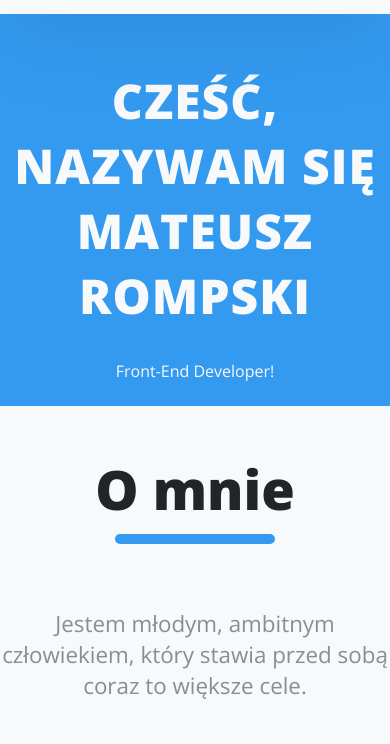
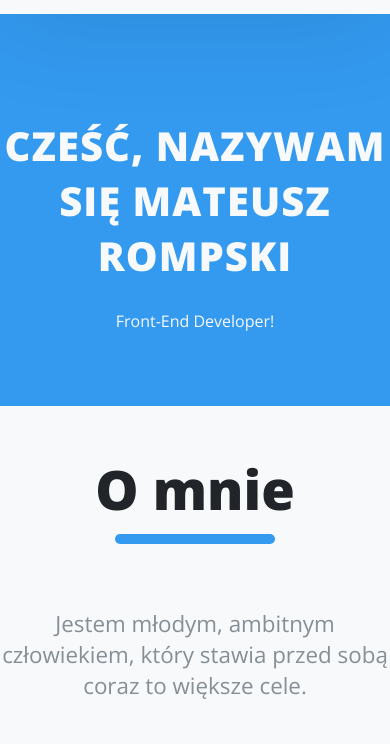
Before and after one commit to Mefyu6/portfolio, a plain HTML site: page index.html in a window 390 px wide. Shown: the part 100-844 px from the top of the page. Drawn offline with nearby package versions, Linux system fonts and the light colour scheme; a web font is replaced by a local one.

Commit message:
font size hero section

```diff
--- a/style.css
+++ b/style.css
@@ -72,7 +72,7 @@ breakpoints
 
   .hero__heading {
     margin-top: 10rem;
-    font-size: 3rem !important;
+    font-size: 2.5rem !important;
   }
   .hero__text {
     margin-top: auto !important;
```
